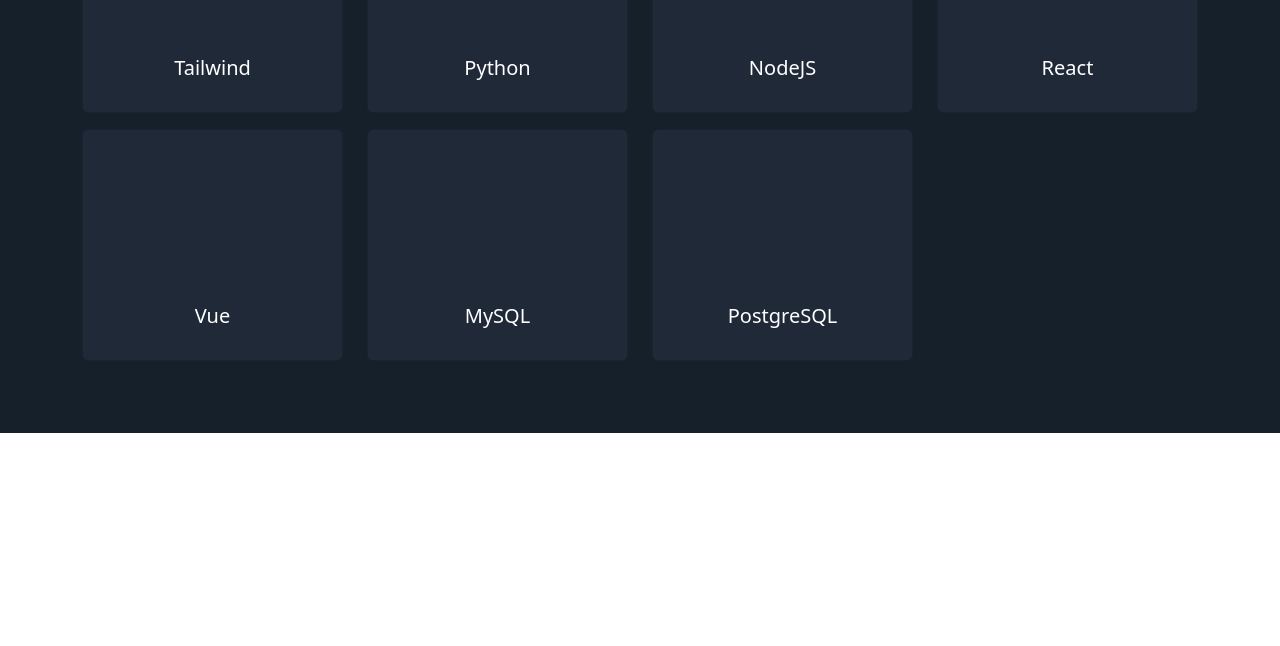
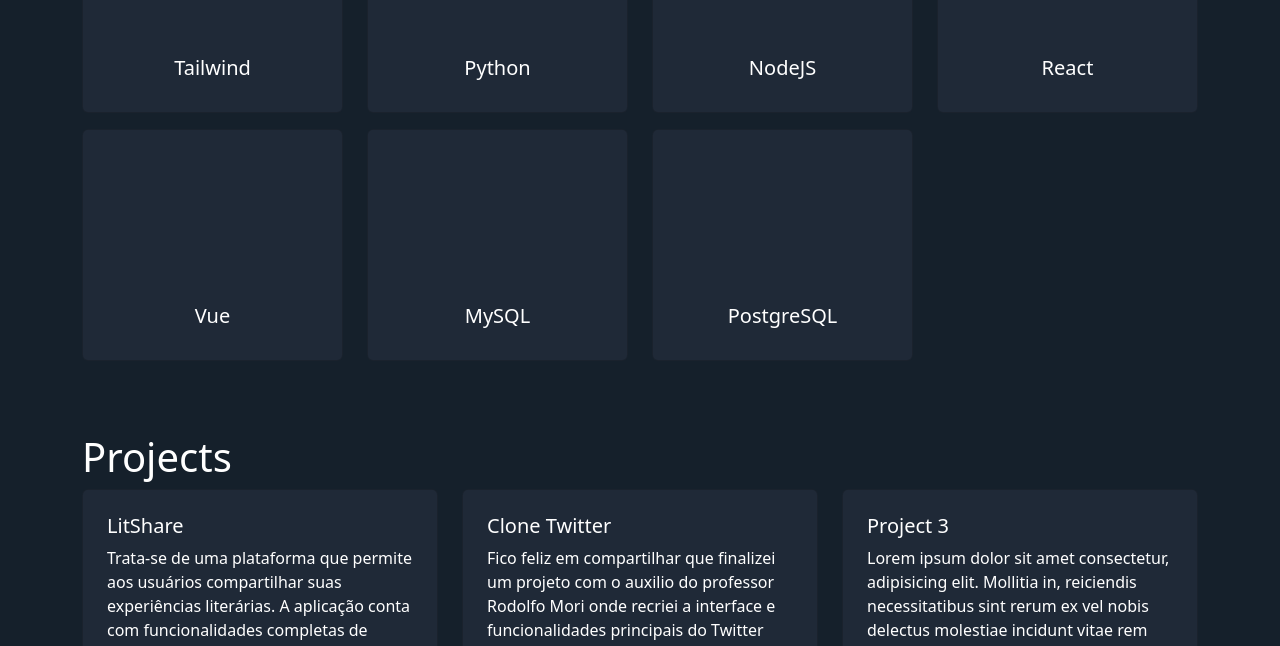
Before and after one commit to LucasBondeDeSouza/portfolio-lucas, a React (Vite) app in the folder portfolio/: page / in a window 1280 px wide. Shown: the part 2143-2789 px from the top of the page. Before the commit the page ends 2576 px from the top, so only its background shows below. Built offline with nearby package versions, Linux system fonts and the light colour scheme.

Commit message:
atualização

```diff
--- a/portfolio/src/App.jsx
+++ b/portfolio/src/App.jsx
@@ -5,6 +5,7 @@
 import About from "./components/About";
 import Navigation from "./components/Navigation";
 import Skills from "./components/Skills";
+import Projects from "./components/Projects";
 
 export default () => {
   return (
@@ -15,6 +16,7 @@
         <MainHeader />
         <About />
         <Skills />
+        <Projects />
       </main>
 
       <Navigation />
--- /dev/null
+++ b/portfolio/src/components/Projects/index.jsx
@@ -0,0 +1,49 @@
+import React from "react";
+
+export default () => {
+    return (
+        <div className="container">
+            <h1 className="text-white">Projects</h1>
+
+            <div className="min-vh-100">
+                <div className="row">
+                    <div className="col-12 col-md-6 col-lg-4 mb-3">
+                        <div className="card p-2">
+                            <div className="card-body">
+                                <h5 className="card-title text-white">LitShare</h5>
+                                <p className="card-text text-white">Trata-se de uma plataforma que permite aos usuários compartilhar suas experiências literárias. A aplicação conta com funcionalidades completas de autenticação (login, registro e integração com o Google), onde os usuários podem adicionar, editar e deletar suas próprias resenhas de livros, além de seguir outros leitores, curtir as publicações e visualizar o que estão lendo.</p>
+
+                                <div className="d-flex align-items-center gap-2">
+                                    <i className="devicon-html5-plain colored fs-3"></i>
+                                    <i className="devicon-css3-plain colored fs-3"></i>
+                                    <i className="devicon-javascript-plain colored fs-3"></i>
+                                    <i className="devicon-nodejs-plain-wordmark colored"></i>
+                                    <i className="devicon-bootstrap-plain colored fs-3"></i>
+                                    <i className="devicon-postgresql-plain colored fs-3"></i>
+                                </div>
+
+                                <a href="https://litshare.vercel.app/" className="btn btn-primary w-100 mt-2" target="_blank">Visitar</a>
+                            </div>
+                        </div>
+                    </div>
+                    <div className="col-12 col-md-6 col-lg-4 mb-3">
+                        <div className="card p-2">
+                            <div className="card-body">
+                                <h5 className="card-title text-white">Clone Twitter</h5>
+                                <p className="card-text text-white">Fico feliz em compartilhar que finalizei um projeto com o auxilio do professor Rodolfo Mori onde recriei a interface e funcionalidades principais do Twitter usando React para a construção de componentes dinâmicos e Tailwind CSS para o design responsivo e moderno.</p>
+                            </div>
+                        </div>
+                    </div>
+                    <div className="col-12 col-md-6 col-lg-4 mb-3">
+                        <div className="card p-2">
+                            <div className="card-body">
+                                <h5 className="card-title text-white">Project 3</h5>
+                                <p className="card-text text-white">Lorem ipsum dolor sit amet consectetur, adipisicing elit. Mollitia in, reiciendis necessitatibus sint rerum ex vel nobis delectus molestiae incidunt vitae rem nemo illo quia velit accusantium molestias esse maxime, facilis fuga quod quasi cum natus doloremque. Eaque, dignissimos asperiores.</p>
+                            </div>
+                        </div>
+                    </div>
+                </div>
+            </div>
+        </div>
+    )
+}
```
